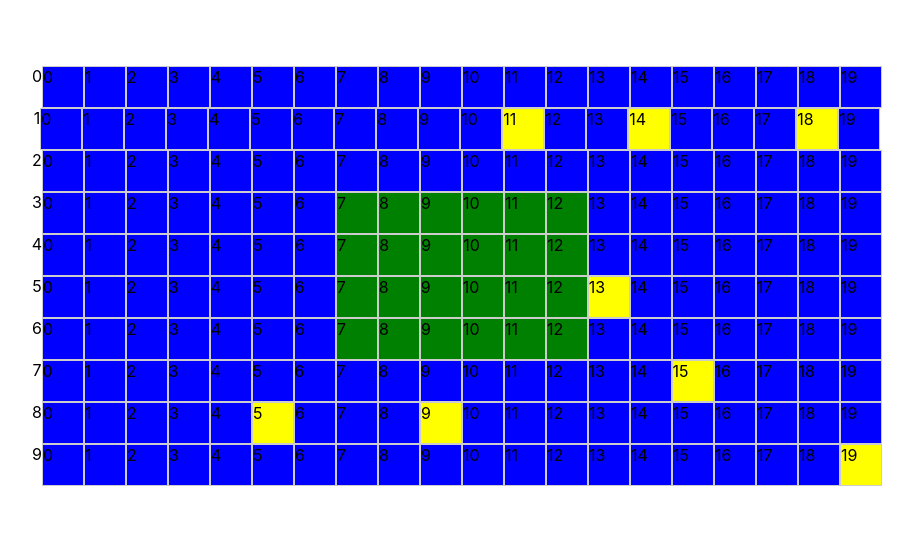
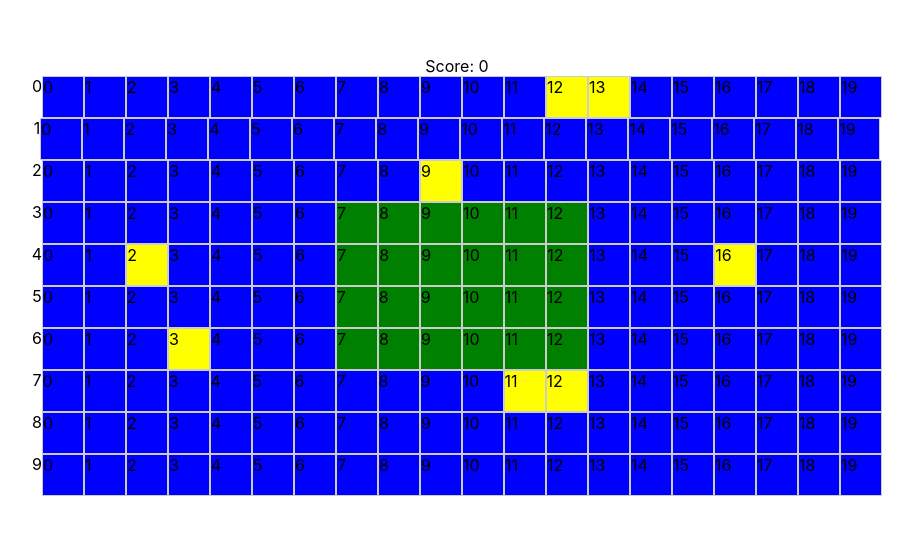
Before and after one commit to Terminator1601/FOG-20x10-game, a React (Create React App) app: page / in a window 1280 px wide. Shown: the part 124-658 px from the top of the page, without its empty margins (183-1096 px from the left). Built offline with nearby package versions, Linux system fonts and the light colour scheme.

Commit message:
added score

```diff
--- a/src/components/Grid.jsx
+++ b/src/components/Grid.jsx
@@ -5,10 +5,42 @@
 //   const grid = [];
 //   const gridRows = 10;
 //   const gridCols = 20;
+//   const noOfFoods = 8;
 //   const actualRows = Math.floor(gridRows / 3);
 //   const actualCols = Math.ceil(gridCols / 3);
 
-//   var foodcell=[]
+//   // Array to store coordinates of food cells
+//   const foodCells = [];
+
+//   // Function to generate random integer within a range
+//   const randomInt = (min, max) => {
+//     return Math.floor(Math.random() * (max - min + 1)) + min;
+//   };
+
+//   // Function to check if a cell is a green cell
+//   const isGreenCell = (rowIndex, colIndex) => {
+//     return (
+//       rowIndex >= actualRows &&
+//       rowIndex < actualRows * 2 + 1 &&
+//       colIndex >= actualCols &&
+//       colIndex < actualCols * 2 - 1
+//     );
+//   };
+
+//   // Generate 10 random food cells
+//   while (foodCells.length < noOfFoods) {
+//     const randomRow = randomInt(0, gridRows - 1);
+//     const randomCol = randomInt(0, gridCols - 1);
+
+//     // Check if the cell is not a green cell
+//     if (!isGreenCell(randomRow, randomCol)) {
+//       const cell = `${randomRow},${randomCol}`;
+//       // Ensure that the food cell is not already selected
+//       if (!foodCells.includes(cell)) {
+//         foodCells.push(cell);
+//       }
+//     }
+//   }
 
 //   for (let rowIndex = 0; rowIndex < gridRows; rowIndex++) {
 //     grid.push(
@@ -16,16 +48,15 @@
 //         {" "}
 //         {rowIndex}
 //         {Array.from({ length: gridCols }, (_, colIndex) => {
-//           const isGreenCell =
-//             rowIndex >= actualRows &&
-//             rowIndex < actualRows * 2 + 1 &&
-//             colIndex >= actualCols &&
-//             colIndex < actualCols * 2 - 1;
-
+//           const isGreen = isGreenCell(rowIndex, colIndex);
+//           // Check if current cell is a food cell
+//           const isFoodCell = foodCells.includes(`${rowIndex},${colIndex}`);
 //           return (
 //             <div
 //               key={`cell${colIndex}`}
-//               className={`cell ${isGreenCell ? "green" : "blue"}`}
+//               className={`cell ${
+//                 isGreen ? "green" : isFoodCell ? "yellow" : "blue"
+//               }`}
 //             >
 //               {colIndex}
 //             </div>
@@ -34,8 +65,6 @@
 //       </div>
 //     );
 //   }
-
-
 
 //   return <div className="grid-container">{grid}</div>;
 // };
@@ -47,19 +76,28 @@
 
 
 
-import React from "react";
+
+
+
+
+
+
+
+
+
+
+import React, { useState, useEffect } from "react";
 import "./Grid.css"; // Import CSS file for styling
 
 const Grid = () => {
+  const [score, setScore] = useState(0);
+  const [foodCells, setFoodCells] = useState([]);
   const grid = [];
   const gridRows = 10;
   const gridCols = 20;
-  const noOfFoods=8
+  const noOfFoods = 8;
   const actualRows = Math.floor(gridRows / 3);
   const actualCols = Math.ceil(gridCols / 3);
-
-  // Array to store coordinates of food cells
-  const foodCells = [];
 
   // Function to generate random integer within a range
   const randomInt = (min, max) => {
@@ -76,20 +114,43 @@ const Grid = () => {
     );
   };
 
-  // Generate 10 random food cells
-  while (foodCells.length < noOfFoods) {
-    const randomRow = randomInt(0, gridRows - 1);
-    const randomCol = randomInt(0, gridCols - 1);
-
-    // Check if the cell is not a green cell
-    if (!isGreenCell(randomRow, randomCol)) {
-      const cell = `${randomRow},${randomCol}`;
-      // Ensure that the food cell is not already selected
-      if (!foodCells.includes(cell)) {
-        foodCells.push(cell);
+  // Function to generate food cells
+  const generateFoodCells = () => {
+    const newFoodCells = [];
+    while (newFoodCells.length < noOfFoods) {
+      const randomRow = randomInt(0, gridRows - 1);
+      const randomCol = randomInt(0, gridCols - 1);
+      if (!isGreenCell(randomRow, randomCol)) {
+        const cell = `${randomRow},${randomCol}`;
+        if (!newFoodCells.includes(cell)) {
+          newFoodCells.push(cell);
+        }
       }
     }
-  }
+    setFoodCells(newFoodCells);
+  };
+
+  // Effect to generate initial food cells
+  useEffect(() => {
+    generateFoodCells();
+  }, []);
+
+  // Event handler for clicking on a cell
+  const handleCellClick = (rowIndex, colIndex) => {
+    const cell = `${rowIndex},${colIndex}`;
+    if (foodCells.includes(cell)) {
+      // If clicked cell is a food cell
+      setScore(score + 10); // Increase the score by 10
+      const index = foodCells.indexOf(cell);
+      const newFoodCells = [...foodCells];
+      newFoodCells.splice(index, 1); // Remove the food cell from the array
+      setFoodCells(newFoodCells);
+      if (newFoodCells.length === 0) {
+        // Generate new food cells if all food cells are consumed
+        generateFoodCells();
+      }
+    }
+  };
 
   for (let rowIndex = 0; rowIndex < gridRows; rowIndex++) {
     grid.push(
@@ -103,7 +164,10 @@ const Grid = () => {
           return (
             <div
               key={`cell${colIndex}`}
-              className={`cell ${isGreen ? "green" : isFoodCell ? "yellow" : "blue"}`}
+              className={`cell ${
+                isGreen ? "green" : isFoodCell ? "yellow" : "blue"
+              }`}
+              onClick={() => handleCellClick(rowIndex, colIndex)} // Attach onClick event handler
             >
               {colIndex}
             </div>
@@ -113,7 +177,12 @@ const Grid = () => {
     );
   }
 
-  return <div className="grid-container">{grid}</div>;
+  return (
+    <div className="grid-container">
+      <div>Score: {score}</div>
+      {grid}
+    </div>
+  );
 };
 
 export default Grid;
```
